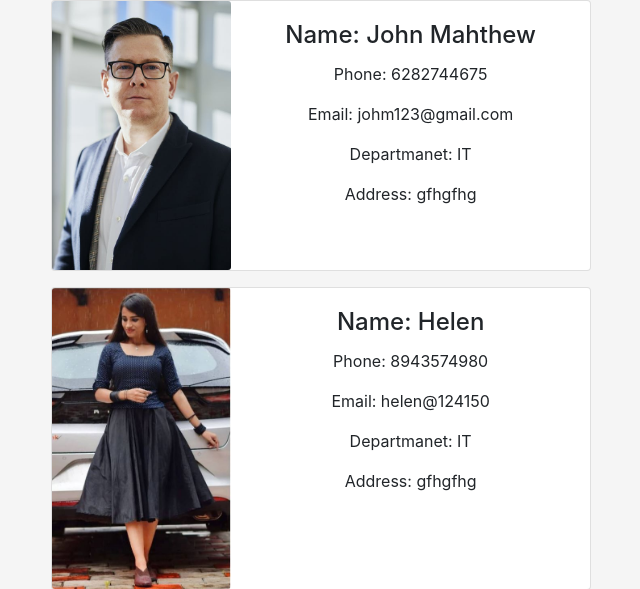
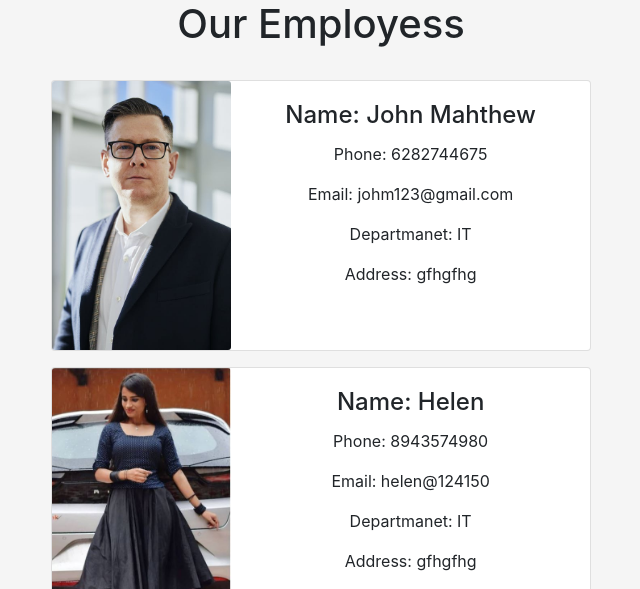
Before and after one commit to varun124150/Smartproject, a Django app: page /show/ in a window 1280 px wide. Shown: the part 400-989 px from the top of the page, without its empty margins (319-959 px from the left). Run offline with Django 3.2, Linux system fonts and the light colour scheme; data comes from the database, SQL or seed files in the repository.

Commit message:
Update show.html

```diff
--- a/employeapp/templates/show.html
+++ b/employeapp/templates/show.html
@@ -5,6 +5,8 @@
  {% endblock %}
 {% block content %}
 <center>
+  <h1>Our Employess</h1>
+</br>
 {% for employee in employee %}
 <div class="card mb-3" style="max-width: 540px;">
   <div class="row no-gutters">
```
